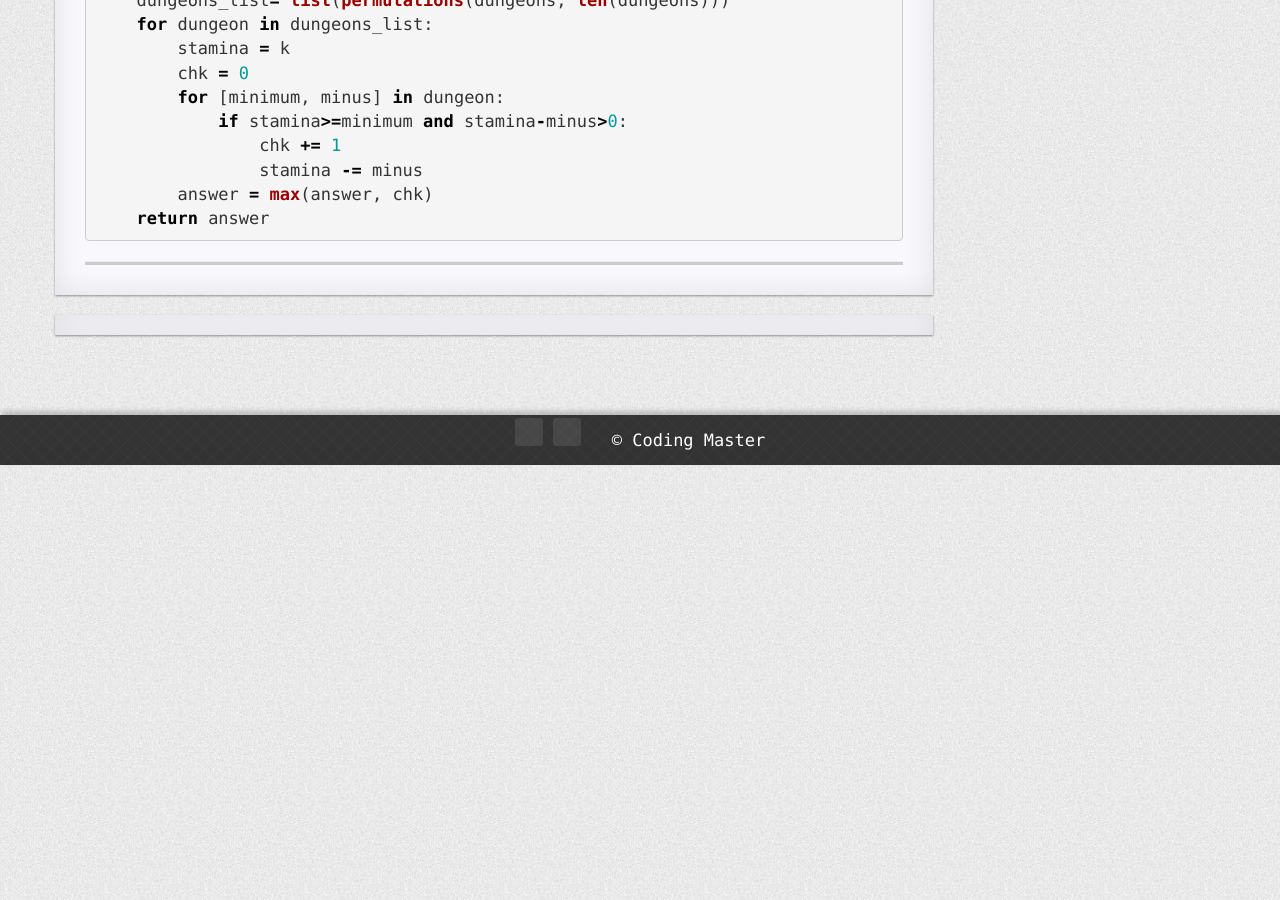
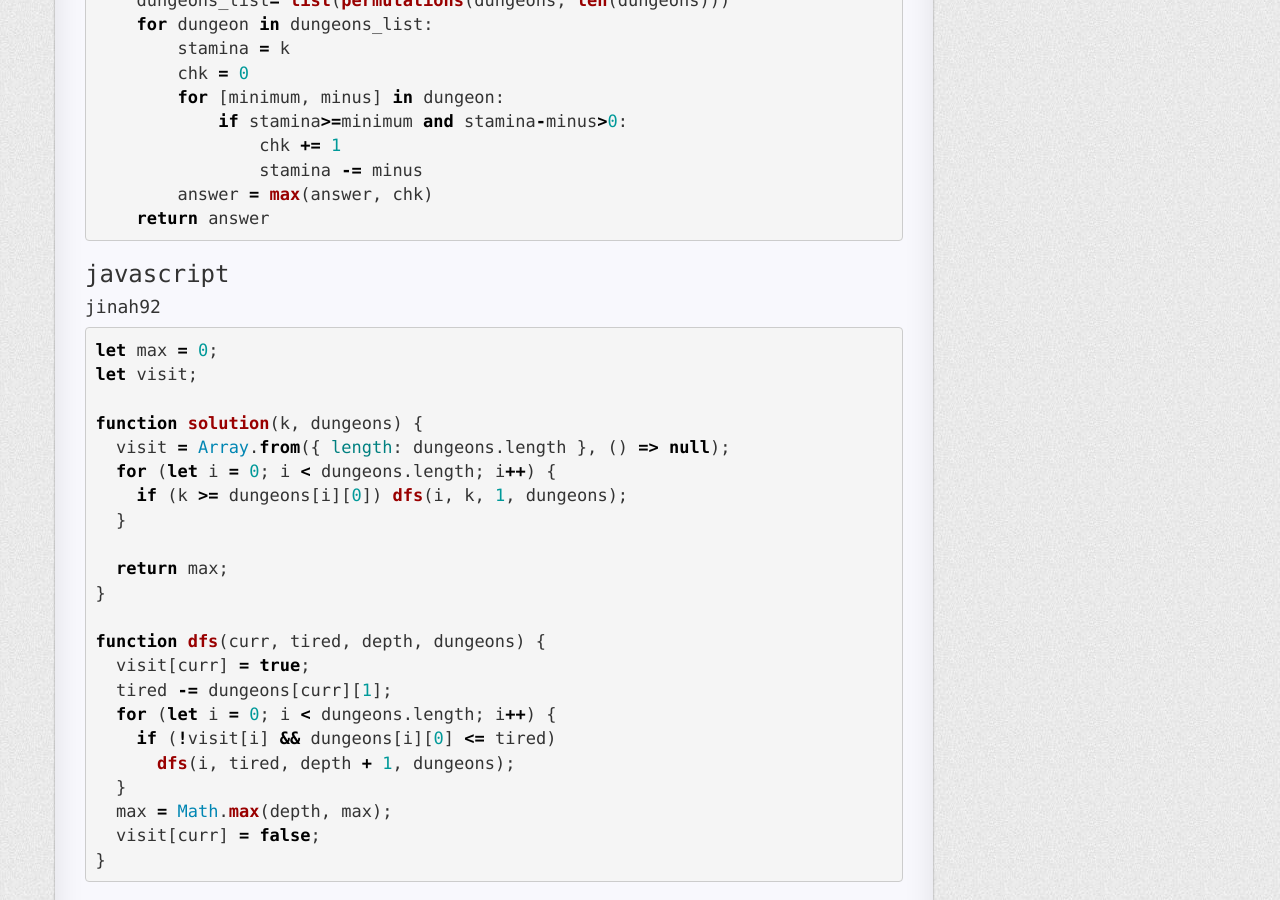
Before and after one commit to COMA-coding-master/COMA-coding-master.github.io, a Jekyll site: the page built from _posts/2022-02-13-피로도.md, in a window 1280 px wide and 900 px high, scrolled down 537 px. Built offline with Jekyll 4.4.1, drawn with Linux system fonts in a browser that asks for light colours; nearby versions of some CDN libraries; comment, search, counter and statistics services are not loaded; a style sheet for code colours, icons or effects is not loaded.

Commit message:
9주차 문체풀이: 피로도

````diff
--- a/_posts/2022-02-13-피로도.md
+++ b/_posts/2022-02-13-피로도.md
@@ -29,3 +29,32 @@ def solution(k, dungeons):
         answer = max(answer, chk)
     return answer
 ```
+
+### javascript
+
+#### jinah92
+
+```javascript
+let max = 0;
+let visit;
+
+function solution(k, dungeons) {
+  visit = Array.from({ length: dungeons.length }, () => null);
+  for (let i = 0; i < dungeons.length; i++) {
+    if (k >= dungeons[i][0]) dfs(i, k, 1, dungeons);
+  }
+
+  return max;
+}
+
+function dfs(curr, tired, depth, dungeons) {
+  visit[curr] = true;
+  tired -= dungeons[curr][1];
+  for (let i = 0; i < dungeons.length; i++) {
+    if (!visit[i] && dungeons[i][0] <= tired)
+      dfs(i, tired, depth + 1, dungeons);
+  }
+  max = Math.max(depth, max);
+  visit[curr] = false;
+}
+```
````
